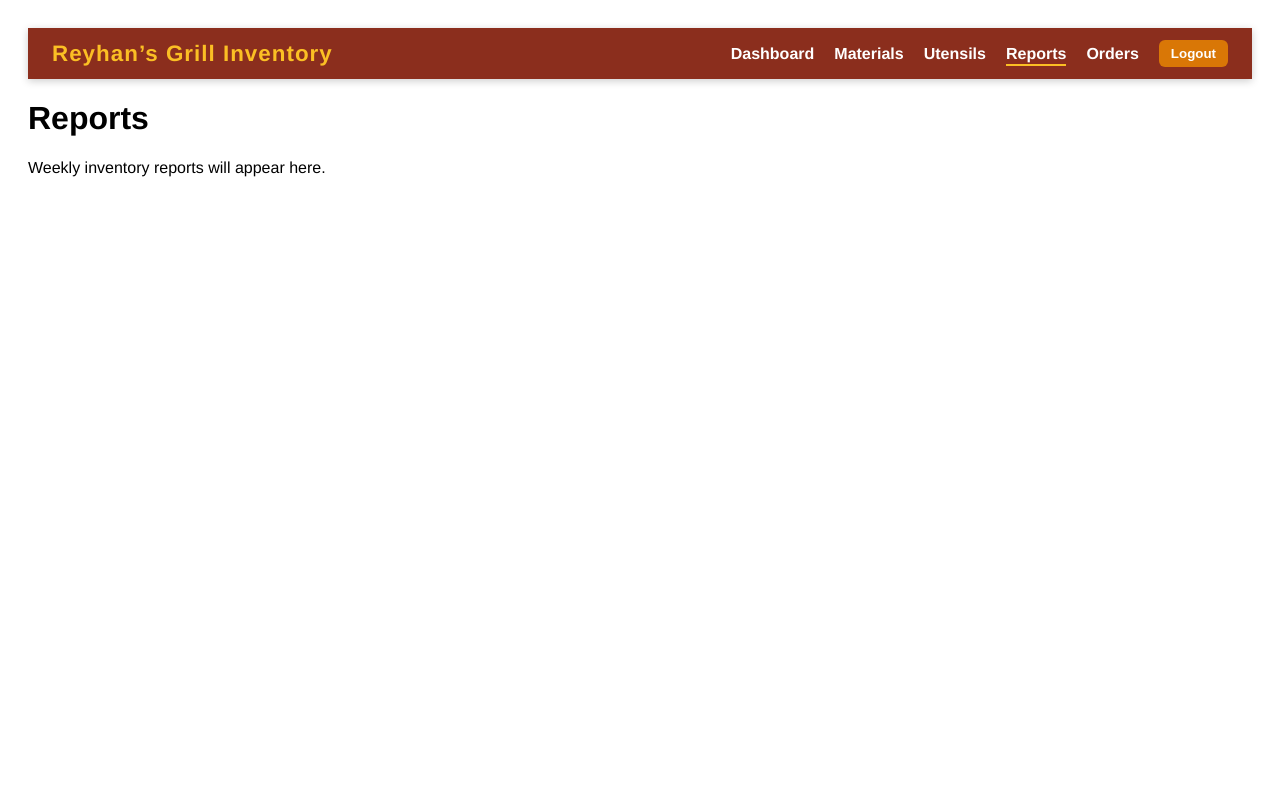
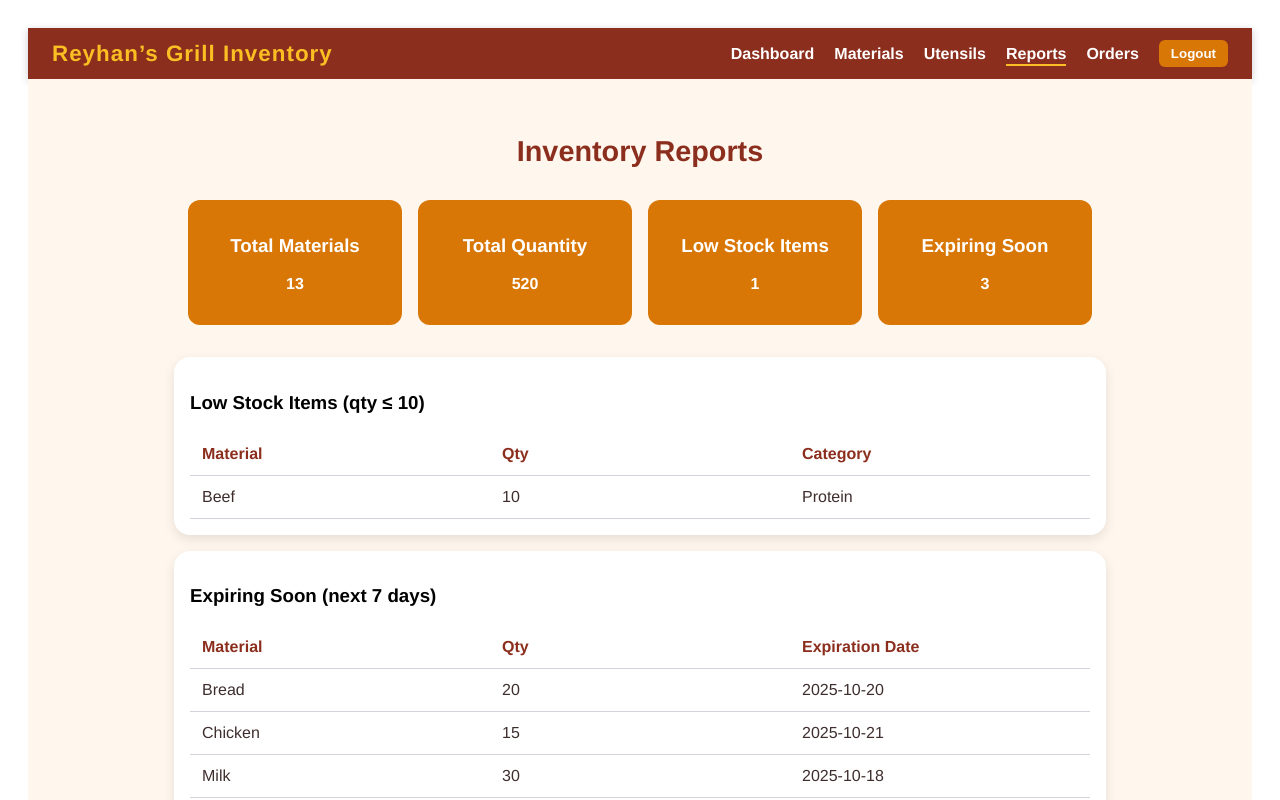
Before and after one commit to CIS-4375-Team-10/CIS4375-Team10-Reyhans-Grill, a Vue app in the folder frontend/: page /reports in a window 1280 px wide. Shown: the top 800 px of the page. Built offline with nearby package versions, Linux system fonts and the light colour scheme; sample sign-in values are in the browser's storage.

Commit message:
Reyhan’s Grill_Update

```diff
--- a/frontend/src/pages/Dashboard.vue
+++ b/frontend/src/pages/Dashboard.vue
@@ -20,12 +20,19 @@
             <p>{{ utensilsInUse }}</p>
           </div>
         </div>
+        <div class="card">
+          <div class="icon">⚠️</div>
+          <div class="info">
+            <h3>Low Stock Items</h3>
+            <p>{{ lowStockItems.join(', ') }}</p>
+          </div>
+        </div>
 
         <div class="card">
-          <div class="icon">💰</div>
+          <div class="icon">⏳</div>
           <div class="info">
-            <h3>Weekly Cost ($)</h3>
-            <p>{{ weeklyCost }}</p>
+            <h3>Expiring Soon</h3>
+            <p>{{ expiringSoon.join(', ') }}</p>
           </div>
         </div>
       </div>
@@ -41,14 +48,12 @@
 </template>
 
 <script setup>
-import Navbar from '../components/Navbar.vue'
 import PieChart from '../components/PieChart.vue'
-import { ref } from 'vue'
+import { ref, computed } from 'vue'
 
 // Example hardcoded data
-const totalMaterials = ref(120)
-const utensilsInUse = ref(45)
-const weeklyCost = ref(1250)
+const totalMaterials = ref(520)
+const utensilsInUse = ref(96)
 
 // Pie chart example data
 const pieData = ref({
@@ -60,6 +65,40 @@ const pieData = ref({
       backgroundColor: ['#8B2E1D', '#D97706', '#FBBF24', '#FEEBC8']
     }
   ]
+})
+
+// Example materials array (hardcoded like in Materials.vue)
+const materials = ref([
+  { name: 'Apple', quantity: 50, startDate: '2025-10-15', expiration: '2025-10-25', group: 'Fruits' },
+  { name: 'Banana', quantity: 30, startDate: '2025-10-16', expiration: '2025-10-22', group: 'Fruits' },
+  { name: 'Carrot', quantity: 40, startDate: '2025-10-14', expiration: '2025-10-30', group: 'Vegetables' },
+  { name: 'Spinach', quantity: 25, startDate: '2025-10-15', expiration: '2025-10-24', group: 'Vegetables' },
+  { name: 'Rice', quantity: 100, startDate: '2025-09-01', expiration: '2026-01-15', group: 'Grains' },
+  { name: 'Bread', quantity: 20, startDate: '2025-10-18', expiration: '2025-10-20', group: 'Grains' },
+  { name: 'Chicken', quantity: 15, startDate: '2025-10-17', expiration: '2025-10-21', group: 'Protein' },
+  { name: 'Beef', quantity: 10, startDate: '2025-10-16', expiration: '2025-10-23', group: 'Protein' },
+  { name: 'Milk', quantity: 30, startDate: '2025-10-14', expiration: '2025-10-18', group: 'Dairy' },
+  { name: 'Cheese', quantity: 25, startDate: '2025-10-10', expiration: '2025-11-05', group: 'Dairy' },
+  { name: 'Cola', quantity: 60, startDate: '2025-10-01', expiration: '2026-01-01', group: 'Drinks' },
+  { name: 'Orange Juice', quantity: 35, startDate: '2025-10-03', expiration: '2025-11-01', group: 'Drinks' },
+  { name: 'Water Bottle', quantity: 80, startDate: '2025-10-05', expiration: '2027-10-05', group: 'Drinks' }
+])
+
+// Computed: Low stock items (qty <= 10)
+const lowStockItems = computed(() =>
+  materials.value.filter(item => item.quantity <=10).map(item => item.name)
+)
+
+// Computed: Expiring soon (expiration within 7 days)
+const expiringSoon = computed(() => {
+  const today = new Date()
+  return materials.value
+    .filter(item => {
+      const expDate = new Date(item.expiration)
+      const diffDays = (expDate - today) / (1000 * 60 * 60 * 24)
+      return diffDays >= 0 && diffDays <= 7
+    })
+    .map(item => item.name)
 })
 </script>
 
@@ -73,7 +112,7 @@ const pieData = ref({
 /* Section Title above metrics cards */
 .metrics-title {
   font-size: 1.6rem;
-  color: #8B2E1D;  /* grill-red theme */
+  color: #8B2E1D;
   text-align: center;
   font-weight: 700;
   margin-bottom: 1.5rem;
@@ -115,25 +154,24 @@ const pieData = ref({
 
 .info p {
   margin: 0.25rem 0 0 0;
-  font-size: 1.5rem;
-  font-weight: bold;
+  font-size: 1.2rem;
+  font-weight: 500;
   color: #3F2E2E;
 }
 
 /* Chart Container */
 .chart-container {
   background-color: #fff;
-  padding: 2rem 2rem;        /* top/bottom, left/right padding */
+  padding: 2rem 2rem;
   border-radius: 16px;
   box-shadow: 0 4px 12px rgba(0, 0, 0, 0.1);
   margin-top: 1.5rem;
   display: flex;
   flex-direction: column;
   align-items: center;
-  min-height: 400px;          /* make box taller so chart fits */
+  min-height: 400px;
 }
 
-/* Chart Title */
 .chart-container h2 {
   color: #8B2E1D;
   margin: 0 0 1rem 0;
@@ -141,9 +179,8 @@ const pieData = ref({
   text-align: center;
 }
 
-/* Ensure PieChart fits inside card */
 .chart-container canvas {
   max-width: 100% !important;
-  max-height: 300px;          /* optional: keep chart from overflowing */
+  max-height: 300px;
 }
 </style>
--- a/frontend/src/pages/Reports.vue
+++ b/frontend/src/pages/Reports.vue
@@ -1,9 +1,172 @@
 <template>
-  <div>
-    <h1>Reports</h1>
-    <p>Weekly inventory reports will appear here.</p>
-  </div>
+  <main class="reports-container">
+    <h2 class="page-title">Inventory Reports</h2>
+
+    <!-- Summary Cards -->
+    <div class="cards">
+      <div class="card">
+        <h3>Total Materials</h3>
+        <p>{{ totalMaterials }}</p>
+      </div>
+      <div class="card">
+        <h3>Total Quantity</h3>
+        <p>{{ totalQuantity }}</p>
+      </div>
+      <div class="card">
+        <h3>Low Stock Items</h3>
+        <p>{{ lowStock.length }}</p>
+      </div>
+      <div class="card">
+        <h3>Expiring Soon</h3>
+        <p>{{ expiringSoon.length }}</p>
+      </div>
+    </div>
+
+    <!-- Low Stock Table -->
+    <div class="table-container" v-if="lowStock.length">
+      <h3>Low Stock Items (qty ≤ 10)</h3>
+      <table>
+        <thead>
+          <tr>
+            <th>Material</th>
+            <th>Qty</th>
+            <th>Category</th>
+          </tr>
+        </thead>
+        <tbody>
+          <tr v-for="item in lowStock" :key="item.name">
+            <td>{{ item.name }}</td>
+            <td>{{ item.quantity }}</td>
+            <td>{{ item.group }}</td>
+          </tr>
+        </tbody>
+      </table>
+    </div>
+
+    <!-- Expiring Soon Table -->
+    <div class="table-container" v-if="expiringSoon.length">
+      <h3>Expiring Soon (next 7 days)</h3>
+      <table>
+        <thead>
+          <tr>
+            <th>Material</th>
+            <th>Qty</th>
+            <th>Expiration Date</th>
+          </tr>
+        </thead>
+        <tbody>
+          <tr v-for="item in expiringSoon" :key="item.name">
+            <td>{{ item.name }}</td>
+            <td>{{ item.quantity }}</td>
+            <td>{{ item.expiration }}</td>
+          </tr>
+        </tbody>
+      </table>
+    </div>
+  </main>
 </template>
 
-<script setup></script>
-<style scoped></style>
+<script setup>
+import { ref, computed } from 'vue'
+
+// Hardcoded materials (same as Materials.vue)
+const materials = ref([
+  { name: 'Apple', quantity: 50, startDate: '2025-10-15', expiration: '2025-10-25', group: 'Fruits' },
+  { name: 'Banana', quantity: 30, startDate: '2025-10-16', expiration: '2025-10-22', group: 'Fruits' },
+  { name: 'Carrot', quantity: 40, startDate: '2025-10-14', expiration: '2025-10-30', group: 'Vegetables' },
+  { name: 'Spinach', quantity: 25, startDate: '2025-10-15', expiration: '2025-10-24', group: 'Vegetables' },
+  { name: 'Rice', quantity: 100, startDate: '2025-09-01', expiration: '2026-01-15', group: 'Grains' },
+  { name: 'Bread', quantity: 20, startDate: '2025-10-18', expiration: '2025-10-20', group: 'Grains' },
+  { name: 'Chicken', quantity: 15, startDate: '2025-10-17', expiration: '2025-10-21', group: 'Protein' },
+  { name: 'Beef', quantity: 10, startDate: '2025-10-16', expiration: '2025-10-23', group: 'Protein' },
+  { name: 'Milk', quantity: 30, startDate: '2025-10-14', expiration: '2025-10-18', group: 'Dairy' },
+  { name: 'Cheese', quantity: 25, startDate: '2025-10-10', expiration: '2025-11-05', group: 'Dairy' },
+  { name: 'Cola', quantity: 60, startDate: '2025-10-01', expiration: '2026-01-01', group: 'Drinks' },
+  { name: 'Orange Juice', quantity: 35, startDate: '2025-10-03', expiration: '2025-11-01', group: 'Drinks' },
+  { name: 'Water Bottle', quantity: 80, startDate: '2025-10-05', expiration: '2027-10-05', group: 'Drinks' }
+])
+
+// Summary calculations
+const totalMaterials = computed(() => materials.value.length)
+const totalQuantity = computed(() => materials.value.reduce((sum, item) => sum + item.quantity, 0))
+
+// Low stock: quantity ≤ 10
+const lowStock = computed(() => materials.value.filter(item => item.quantity <= 10))
+
+// Expiring soon: next 7 days
+const expiringSoon = computed(() => {
+  const today = new Date()
+  const in7Days = new Date()
+  in7Days.setDate(today.getDate() + 7)
+  return materials.value.filter(item => {
+    const exp = new Date(item.expiration)
+    return exp >= today && exp <= in7Days
+  })
+})
+</script>
+
+<style scoped>
+.reports-container {
+  padding: 2rem;
+  background-color: #FFF7ED;
+  min-height: 100vh;
+}
+
+.page-title {
+  font-size: 1.8rem;
+  color: #8B2E1D;
+  font-weight: 700;
+  text-align: center;
+  margin-bottom: 2rem;
+}
+
+.cards {
+  display: flex;
+  gap: 1rem;
+  justify-content: center;
+  flex-wrap: wrap;
+  margin-bottom: 2rem;
+}
+
+.card {
+  background-color: #D97706;
+  color: #fff;
+  padding: 1rem 2rem;
+  border-radius: 12px;
+  text-align: center;
+  font-weight: 600;
+  min-width: 150px;
+}
+
+.table-container {
+  background-color: #fff;
+  border-radius: 16px;
+  padding: 1rem;
+  max-width: 900px;
+  margin: 1rem auto;
+  box-shadow: 0 4px 12px rgba(0,0,0,0.1);
+  overflow-x: auto;
+}
+
+table {
+  width: 100%;
+  border-collapse: collapse;
+  table-layout: fixed;
+}
+
+th, td {
+  padding: 0.75rem;
+  border-bottom: 1px solid #D1D5DB;
+}
+
+th {
+  color: #8B2E1D;
+  font-weight: 700;
+  text-align: left;
+}
+
+td {
+  color: #3F2E2E;
+  font-weight: 500;
+}
+</style>
```
